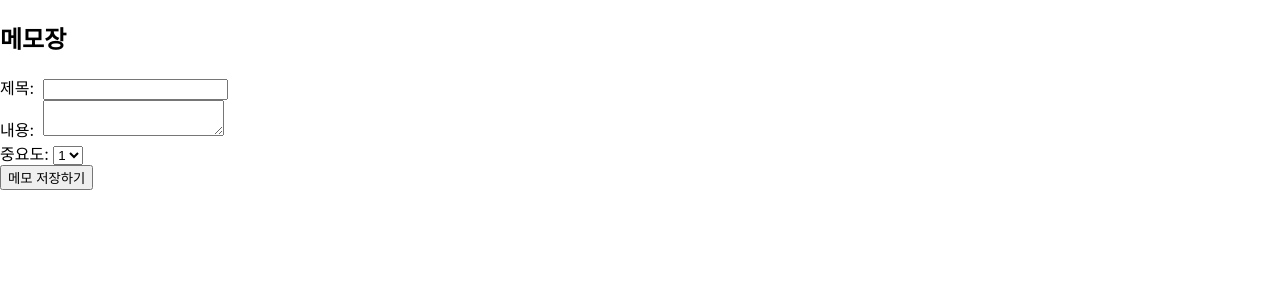
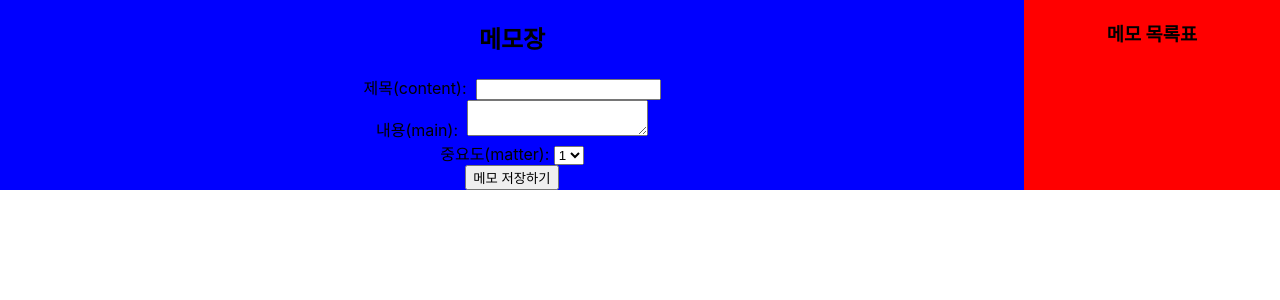
Before and after one commit to sol0503/make_notepad, a React (Create React App) app: page / in a window 1280 px wide. Shown: the top 300 px of the page. Built offline with nearby package versions, Linux system fonts and the light colour scheme.

Commit message:
조건추가&목록표 자리 짜기

```diff
--- a/src/App.css
+++ b/src/App.css
@@ -0,0 +1,18 @@
+.App {
+  display: flex;
+}
+
+.MemoEditor {
+  background-color: blue;
+  text-align: center;
+  width: 80%;
+}
+
+.MemoList {
+  background-color: red;
+  width: 20%;
+}
+
+.MemoList h3 {
+  text-align: center;
+}
--- a/src/App.js
+++ b/src/App.js
@@ -1,10 +1,12 @@
 import "./App.css";
 import MemoEditor from "./MemoEditor";
+import MemoList from "./MemoList";
 
 function App() {
   return (
     <div className="App">
       <MemoEditor />
+      <MemoList />
     </div>
   );
 }
--- a/src/MemoEditor.js
+++ b/src/MemoEditor.js
@@ -1,6 +1,9 @@
-import { useState } from "react";
+import { useState, useRef } from "react";
 
 const MemoEditor = () => {
+  const contentInput = useRef();
+  const mainInput = useRef();
+
   const [state, setState] = useState({
     content: "",
     main: "",
@@ -15,6 +18,17 @@ const MemoEditor = () => {
   };
 
   const handleSubmit = () => {
+    if (state.content < 1) {
+      alert("제목을 입력하세요");
+      contentInput.current.focus();
+      return;
+    }
+    if (state.main < 1) {
+      alert("내용을 입력하세요");
+      mainInput.current.focus();
+      return;
+    }
+    console.log(state);
     alert("저장하였습니다!");
   };
 
@@ -22,19 +36,25 @@ const MemoEditor = () => {
     <div className="MemoEditor">
       <h2>메모장</h2>
       <div>
-        제목: &nbsp;
+        제목(content): &nbsp;
         <input
+          ref={contentInput}
           name="content"
           value={state.content}
           onChange={handleChangeState}
         />
       </div>
       <div>
-        내용: &nbsp;
-        <textarea name="main" value={state.main} onChange={handleChangeState} />
+        내용(main): &nbsp;
+        <textarea
+          ref={mainInput}
+          name="main"
+          value={state.main}
+          onChange={handleChangeState}
+        />
       </div>
       <div>
-        중요도:&nbsp;
+        중요도(matter):&nbsp;
         <select name="matter" value={state.matter} onChange={handleChangeState}>
           <option value={1}>1</option>
           <option value={2}>2</option>
--- /dev/null
+++ b/src/MemoList.js
@@ -0,0 +1,9 @@
+const MemoList = () => {
+  return (
+    <div className="MemoList">
+      <h3>메모 목록표</h3>
+    </div>
+  );
+};
+
+export default MemoList;
```
